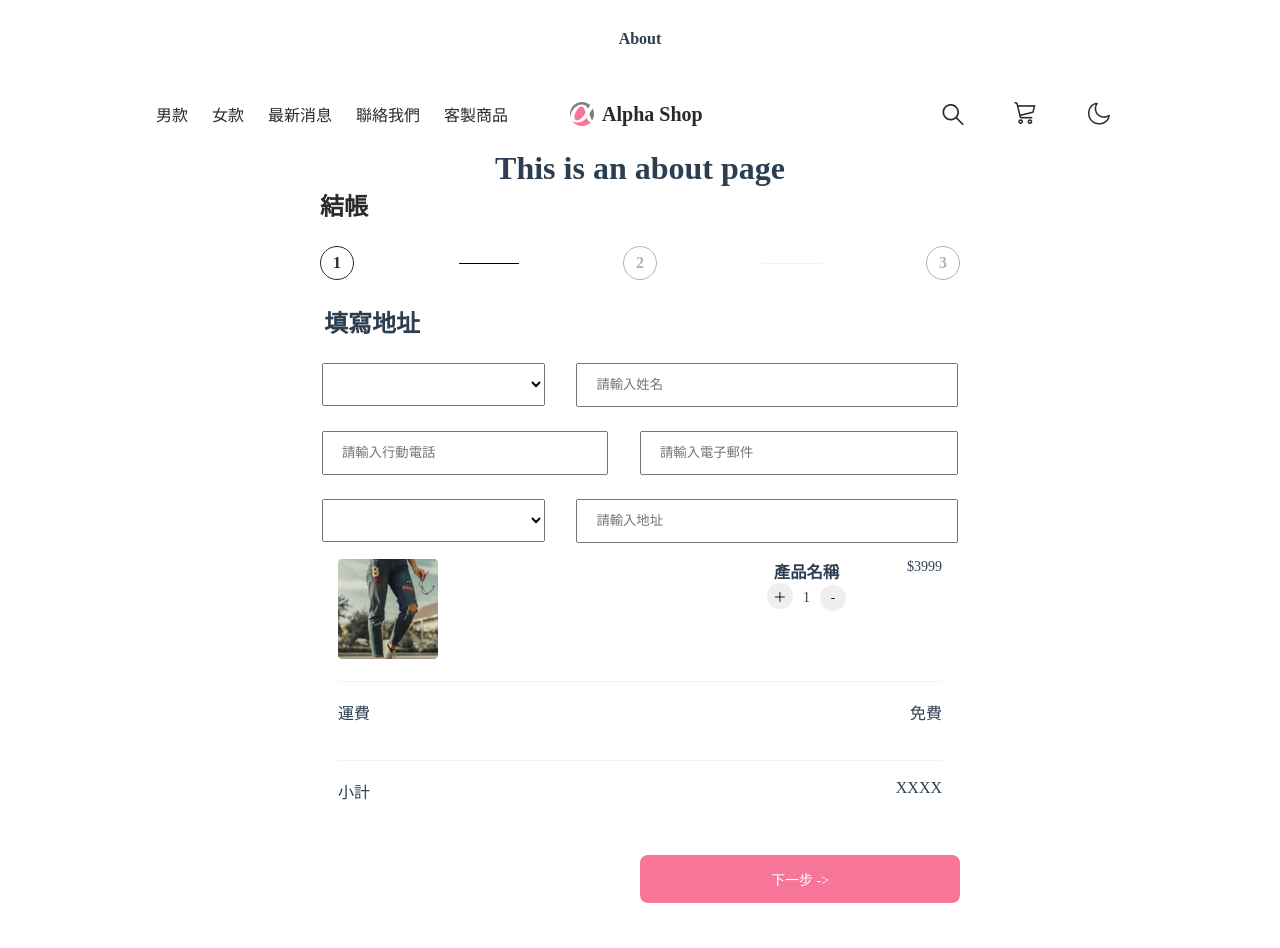
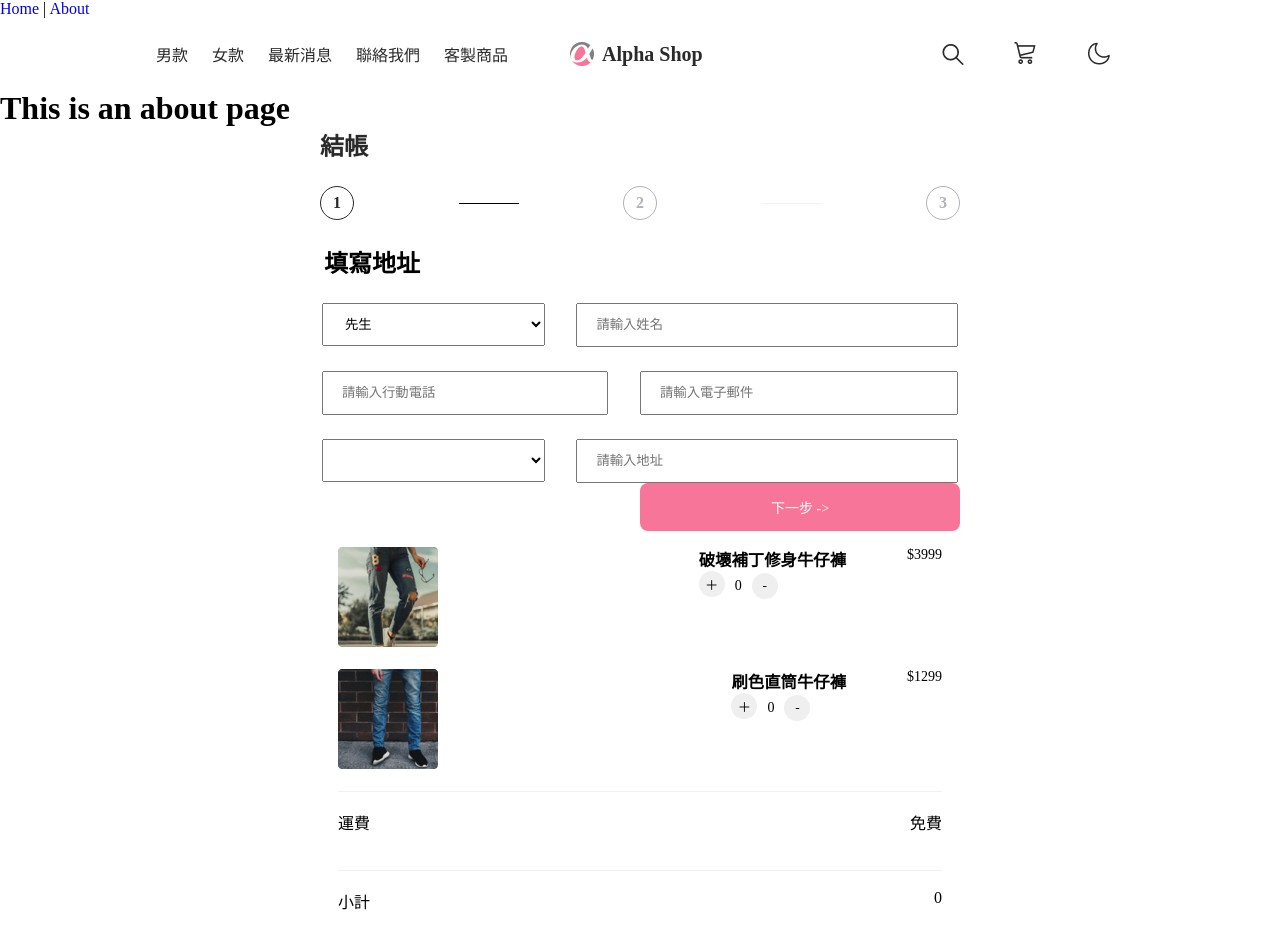
Before and after one commit to Chiahsuan-TW/t3, a Vue app: page /about/address in a window 1280 px wide. Shown: the top 948 px of the page. Before the commit the page ends 903 px from the top, so only its background shows below. Built offline with nearby package versions, Linux system fonts and the light colour scheme.

Commit message:
feat: add/remove item to cart and show the calculated price

```diff
--- a/src/App.vue
+++ b/src/App.vue
@@ -1,41 +1,45 @@
 <template>
   <div id="nav">
+    <router-link to="/">Home</router-link> |
     <router-link to="/about">About</router-link>
   </div>
   <Navbar/>
   <router-view />
+  <ShoppingCart :products="products" @click-plus="addItem" @click-minus="removeItem"/>
 </template>
 
 <script>
 import Navbar from "@/components/Navbar"
+import ShoppingCart from "@/components/ShoppingCart"
 
 export default  {
   components: {
     Navbar,
-  }
+    ShoppingCart
+  },
+  data() {
+    return {
+      shipping: 0,
+      total: 0,
+      products: [
+        {id: 1, name: "破壞補丁修身牛仔褲", price: 3999,  quantity: 0, image: require("@/assets/images/product-1.png")},
+        {id: 2, name: "刷色直筒牛仔褲", price: 1299,  quantity: 0, image: require("@/assets/images/product-2.png")}
+      ]
+    }
+  },
+  methods: {
+    addItem(product) {
+      product.quantity += 1;
+    },
+    removeItem(product) {
+      if(!product.quantity) return
+      product.quantity -= 1;
+    }
+  },
 }
 </script>
 
 
 <style lang="scss">
-#app {
-  font-family: Avenir, Helvetica, Arial, sans-serif;
-  -webkit-font-smoothing: antialiased;
-  -moz-osx-font-smoothing: grayscale;
-  text-align: center;
-  color: #2c3e50;
-}
 
-#nav {
-  padding: 30px;
-
-  a {
-    font-weight: bold;
-    color: #2c3e50;
-
-    &.router-link-exact-active {
-      color: #42b983;
-    }
-  }
-}
 </style>
--- a/src/components/ShoppingCart.vue
+++ b/src/components/ShoppingCart.vue
@@ -1,19 +1,20 @@
 <template>
+  <div class="container">
     <div class="shopping-cart">
       <div class="product">
-      <div class="product-item">
-          <div class="product-item-image"><img src="./../assets/images/product-1.png" alt=""></div>
+        <div v-for="product in products" :key="product.id" class="product-item">
+            <div class="product-item-image"><img :src="product.image" alt=""></div>
             <div class="product-item-detail">
               <div class="detail-group">
-              <h3>產品名稱</h3>
+                <h3>{{product.name}}</h3>
                 <div class="select">
-                <button class="remove">＋</button>
-                <span class="amount">1</span>
-                <button class="add">-</button>
+                  <button class="add" @click.stop="addItem(product)">＋</button>
+                  <span class="amount">{{product.quantity}}</span>
+                  <button class="remove" @click="removeItem(product) ">-</button>
                 </div>
               </div>
               <div class="detail-group">
-              <span class="amount">$3999</span>
+                <span class="amount">${{product.price}}</span>
               </div>
             </div>
         </div>
@@ -24,7 +25,8 @@
       </div>
       <div class="total">
           <span>小計</span>
-        <span>XXXX</span>
+          <span>{{getTotal}}</span>
+      </div>
     </div>
   </div>
 </template>
@@ -32,6 +34,28 @@
 <script>
 export default {
   name: "ShoppingCart",
+  props: {
+    products: {
+      type: Array,
+      required: true,
+    }
+  },
+  methods: {
+    addItem(product) {
+      this.$emit('click-plus', product)
+    },
+    removeItem(product) {
+      this.$emit('click-minus', product)
+    }
+  },
+  computed: {
+    getTotal() {
+      return this.products.reduce((acc, item) => {
+        acc += (item.price * item.quantity);
+        return acc
+      }, 0)
+    }
+  }
 }
 </script>
 
@@ -41,6 +65,16 @@ export default {
 
 
 /*shopping-cart*/
+.container {
+  max-width: 375px;
+  margin: 0 auto;
+
+  @include breakpoints.desktop {
+    max-width: 50%;
+  }
+}
+
+
 .shopping-cart {
   padding: 16px 18px;
 }
@@ -72,6 +106,7 @@ export default {
       width: 26px;
       height: 26px;
       border-radius: 50%;
+      cursor: pointer;
     }
   }
 }
--- a/src/views/Address.vue
+++ b/src/views/Address.vue
@@ -8,7 +8,7 @@
         <div class="input-group">
           <label for="title">稱謂</label>
           <select name="title" id="title">
-            <option value=""></option>
+            <option v-for="(gender, index) in genders" :key="index" value="gender">{{gender}}</option>
           </select>
         </div>
         <div class="input-group"><label for="name">姓名</label><input id="name" placeholder="請輸入姓名" type="text"></div>
@@ -23,29 +23,36 @@
         <div class="input-group"><label for="address">地址</label><input id="address" placeholder="請輸入地址" type="text"></div>
       </fieldset>
     </form>
-
-
-    <ShoppingCart />
+    <!-- <ShoppingCart /> -->
     <router-link class="next" :to="{name: 'Shipping'}"><Button class="next">下一步 -></Button></router-link>
   </div>
 </template>
 
 <script>
-import ShoppingCart from '@/components/ShoppingCart.vue'
 import Button from '@/components/Button.vue'
 import Stepper from '@/components/Stepper.vue'
+// import ShoppingCart from '@/components/ShoppingCart.vue'
 
 export default {
   name: "Address",
   components: {
-    ShoppingCart,
     Button,
-    Stepper
+    Stepper,
+    // ShoppingCart
   },
   data() {
     return {
-      gender: [],
-      county: []
+      genders: ["先生", "女士", "小姐", "無需稱謂"],
+      name: "",
+      mobile: "",
+      email: "",
+      county: [],
+      address: "",
+
+      products: [
+        {id: 1, name: "破壞補丁修身牛仔褲", price: 3999,  quantity: 0},
+        {id: 2, name: "刷色直筒牛仔褲", price: 1299,  quantity: 0}
+      ]
     }
   }
 }
--- a/src/views/Checkout.vue
+++ b/src/views/Checkout.vue
@@ -11,8 +11,7 @@
           <div class="input-group"><label for="cvc">CVC / CCV</label><input id="cvc" placeholder="123" type="text"></div>
         </fieldset>
     </form>
-
-    <ShoppingCart/>
+    <!-- <ShoppingCart /> -->
   </div>
   <router-link :to="{name: 'Shipping'}">上一步</router-link>
   <router-link :to="{name: 'Shipping'}"><Button>確認下單</Button></router-link>
@@ -21,7 +20,7 @@
 <script>
 import Button from "@/components/Button"
 import Stepper from "@/components/Stepper"
-import ShoppingCart from "@/components/ShoppingCart"
+// import ShoppingCart from "@/components/ShoppingCart"
 
 
 export default {
@@ -29,8 +28,13 @@ export default {
   components: {
     Button,
     Stepper,
-    ShoppingCart
+    // ShoppingCart
   },
+  data() {
+    return {
+
+    }
+  }
 }
 </script>
 
--- a/src/views/Shipping.vue
+++ b/src/views/Shipping.vue
@@ -23,31 +23,24 @@
       </fieldset>
     </form>
 
-    <ShoppingCart/>
+    <!-- <ShoppingCart /> -->
   </div>
-
   <router-link :to="{name: 'Address'}">上一步</router-link>
   <router-link :to="{name: 'Checkout'}"><Button>下一步</Button></router-link>
 </template>
 
 <script>
-import ShoppingCart from "@/components/ShoppingCart"
 import Button from "@/components/Button"
 import Stepper from "@/components/Stepper"
+// import ShoppingCart from "@/components/ShoppingCart"
 
 export default {
   name: 'Shipping',
   components: {
     Button,
-    ShoppingCart,
     Stepper,
+    // ShoppingCart
   },
-  data() {
-    return {
-
-    }
-  }
-
 }
 </script>
 
```
Lines whose indentation alone changed are shown as unchanged.
